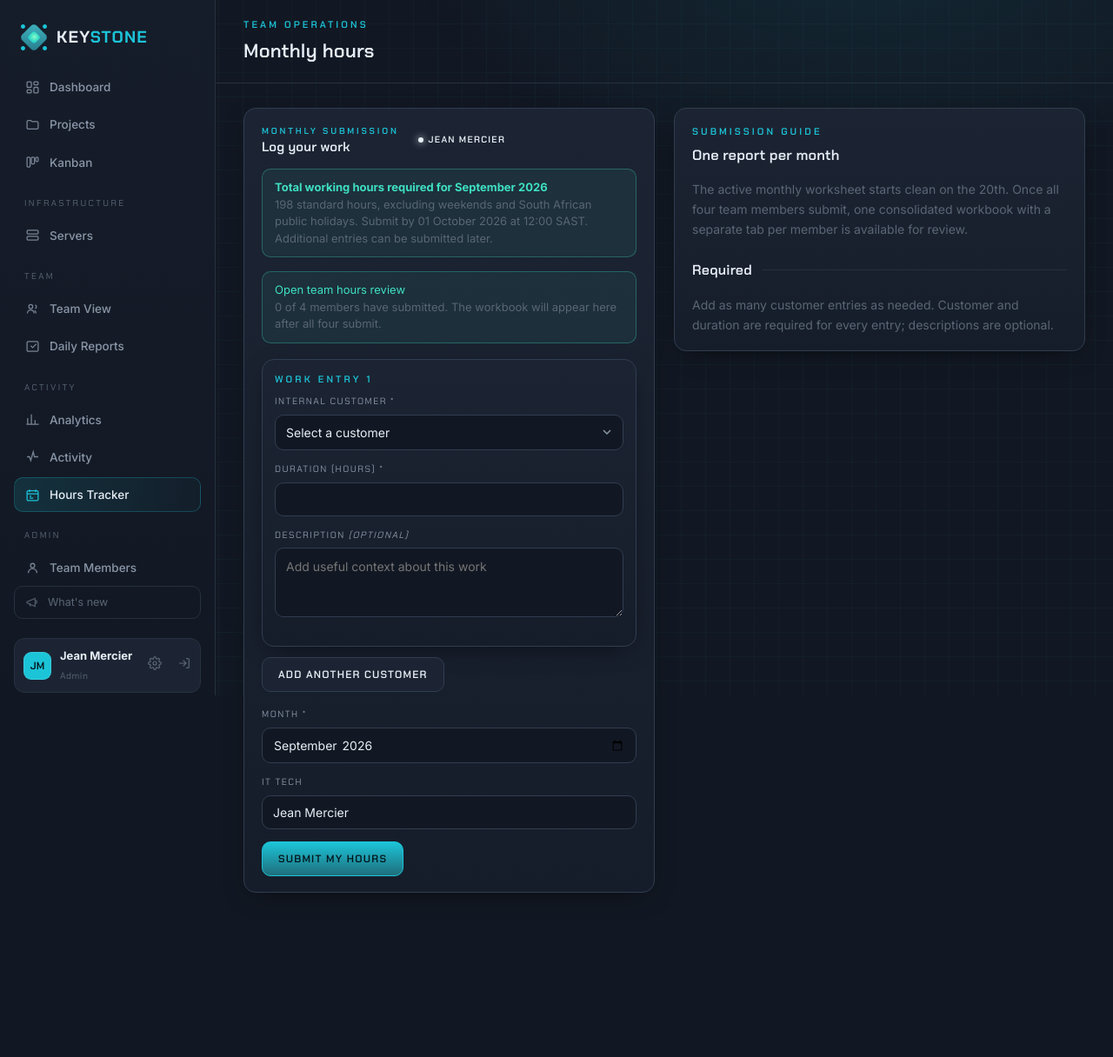
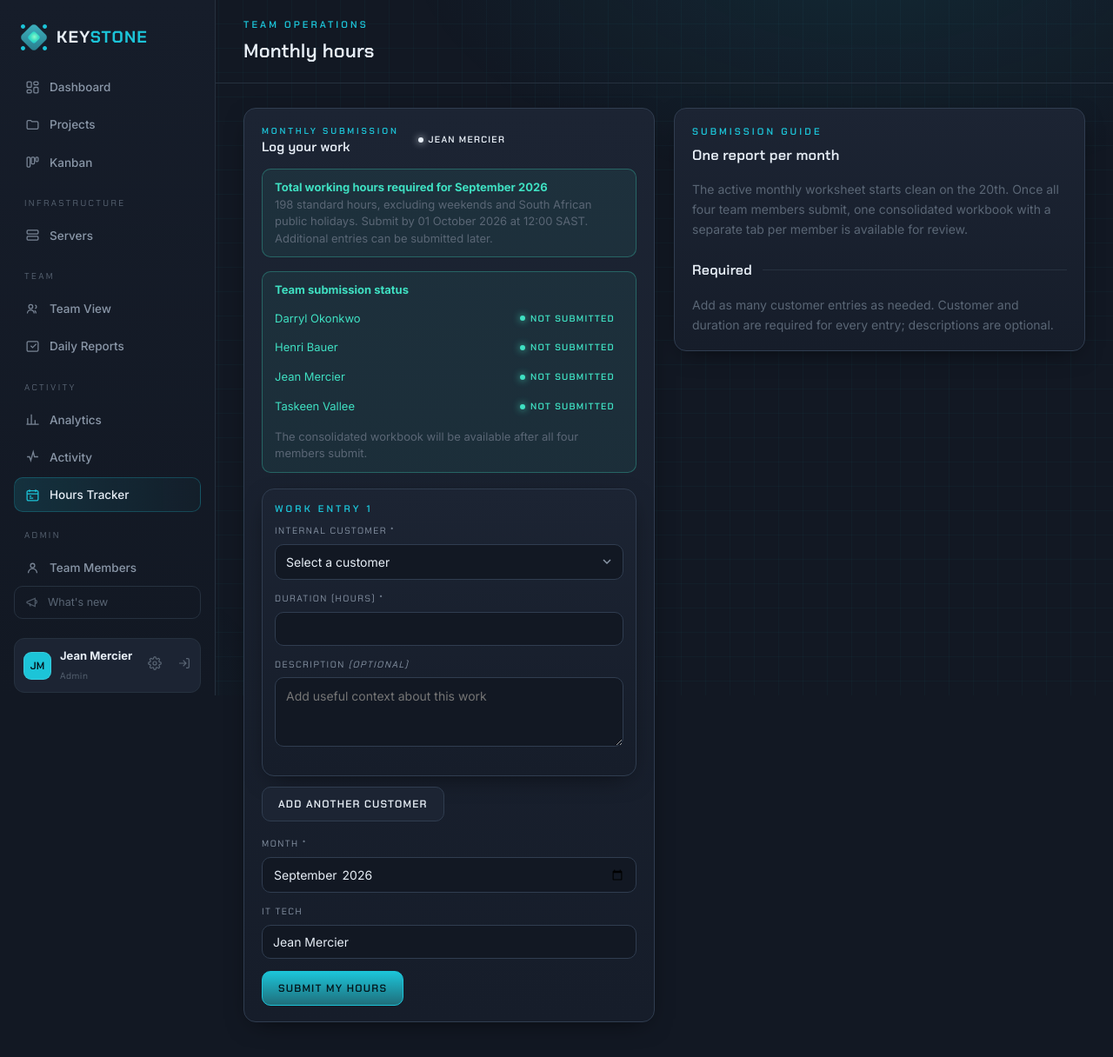
Before and after one commit to Henricus-dw/KeystoneManagement, a FastAPI app: page /hours-tracker in a window 1280 px wide. Shown: the top 1216 px of the page at 87% size. Before the commit the page ends 1027 px from the top, so only its background shows below. Run offline with FastAPI, Linux system fonts and the light colour scheme; the visitor is signed in with stand-in values (Sample User, id 1); data comes from the database, SQL or seed files in the repository; data that the repository does not hold is empty; some libraries are stand-ins or nearby versions.

Commit message:
hours tracker status update

```diff
--- a/app/routers/pages.py
+++ b/app/routers/pages.py
@@ -824,13 +824,19 @@ def hours_tracker(
         MonthlyHoursSubmission.report_month == report_month
     ).options(selectinload(MonthlyHoursSubmission.user))))
     submitted_names = {member_key(submission.user) for submission in month_submissions}
-    submitted_count = len(submitted_names & REQUIRED_MEMBER_NAMES)
+    required_members = [
+        member for member in db.scalars(select(User).order_by(User.name))
+        if is_required_member(member)
+    ]
     return _hours_template(request, user, HOURS_CUSTOMERS,
                            entries=[{"customer": "", "other_customer": "", "duration": "", "description": ""}],
                            month=report_month.strftime("%Y-%m"),
                            **_hours_page_values(report_month),
                            review_available=bool(cycle and cycle.workbook_path),
-                           submitted_count=submitted_count,
+                           team_submissions=[
+                               {"name": member.name, "submitted": member_key(member) in submitted_names}
+                               for member in required_members
+                           ],
                            all_members_submitted=REQUIRED_MEMBER_NAMES.issubset(submitted_names),
                            submitted=request.query_params.get("submitted") == "1")
 
--- a/templates/hours_tracker.html
+++ b/templates/hours_tracker.html
@@ -21,7 +21,22 @@
 		<div class="notice success">Your hours were saved. The consolidated team workbook will be available for review after all four team members submit.</div>
 		{% endif %}
 		{% endif %}
-		<div class="notice {{ 'success' if review_available else '' }}"><a href="/hours-tracker/review?month={{ month }}">{{ 'Review the consolidated ' ~ report_month_label ~ ' workbook' if review_available else 'Open team hours review' }}</a>{% if not review_available %}<br><span class="dim">{{ submitted_count }} of 4 members have submitted. The workbook will appear here after all four submit.</span>{% endif %}</div>
+		<div class="notice">
+			<b>Team submission status</b>
+			<div style="display:grid;gap:8px;margin-top:10px">
+				{% for member in team_submissions %}
+				<div class="between">
+					<span>{{ member.name }}</span>
+					<span class="badge">{{ 'Submitted' if member.submitted else 'Not submitted' }}</span>
+				</div>
+				{% endfor %}
+			</div>
+			{% if review_available %}
+			<div style="margin-top:12px"><a href="/hours-tracker/review?month={{ month }}">Review the consolidated {{ report_month_label }} workbook</a></div>
+			{% else %}
+			<div class="dim" style="margin-top:12px">The consolidated workbook will be available after all four members submit.</div>
+			{% endif %}
+		</div>
 		{% if error %}
 		<div class="notice danger" id="hours-error" data-error="{{ error }}">{{ error }}</div>
 		{% endif %}
```
